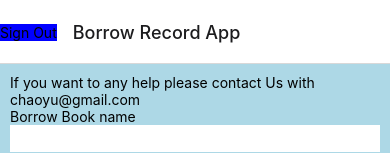
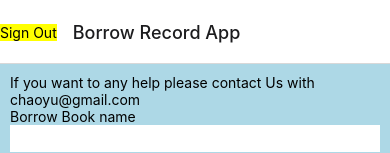
Before and after one commit to chaoyuu/Final_app, a React Native app: screen /Home in a window 390 px wide. Shown: the top 153 px of the page. Built offline with nearby package versions, Linux system fonts and the light colour scheme; no server answers; the database is empty.

Commit message:
change backgroudcolor to yellow

```diff
--- a/components/Logout.js
+++ b/components/Logout.js
@@ -15,6 +15,6 @@ export function Logout( props ) {
 
 const styles = StyleSheet.create( {
   button : {
-    backgroundColor: "blue",
+    backgroundColor: "yellow",
   }
 })
```
